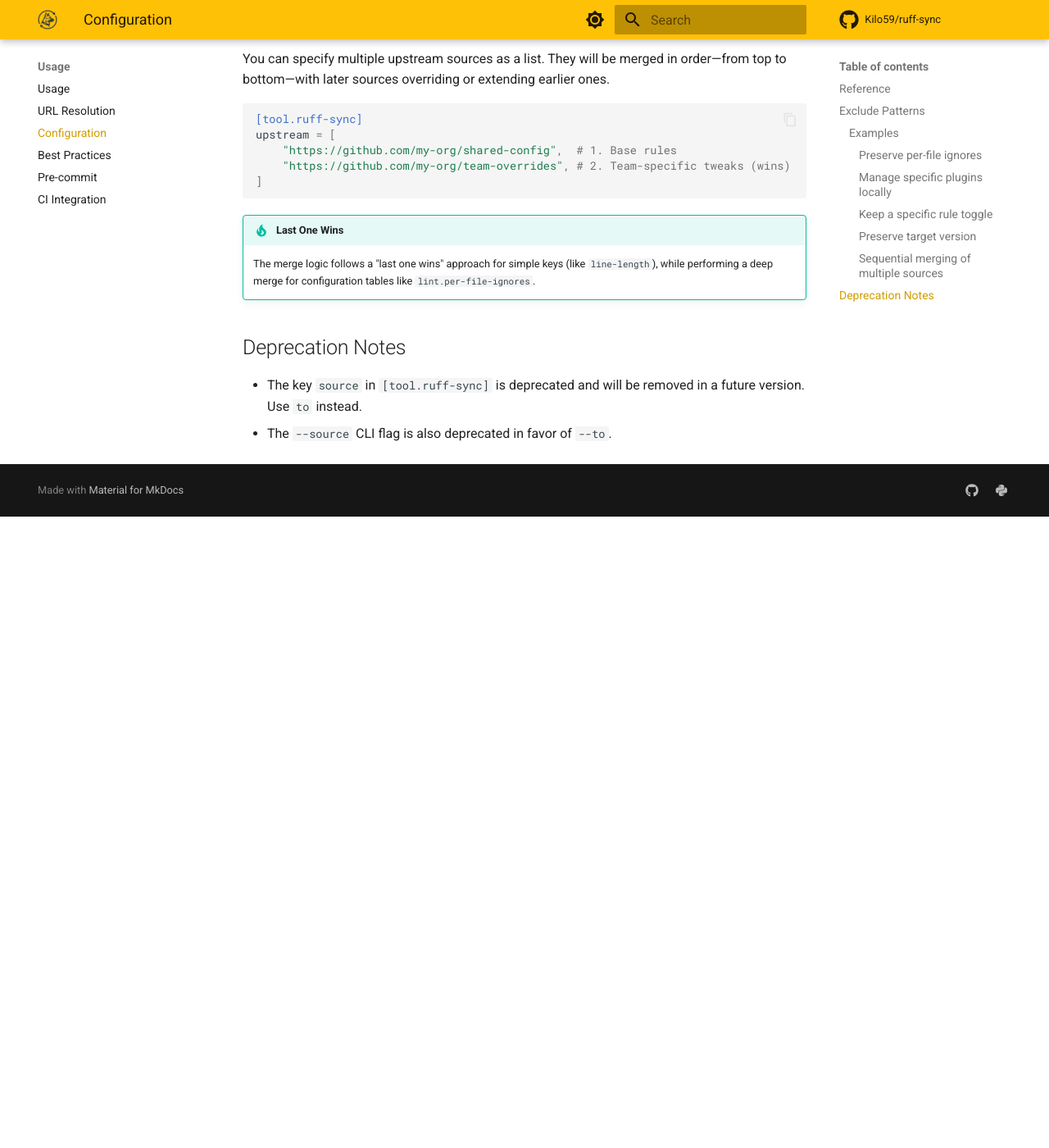
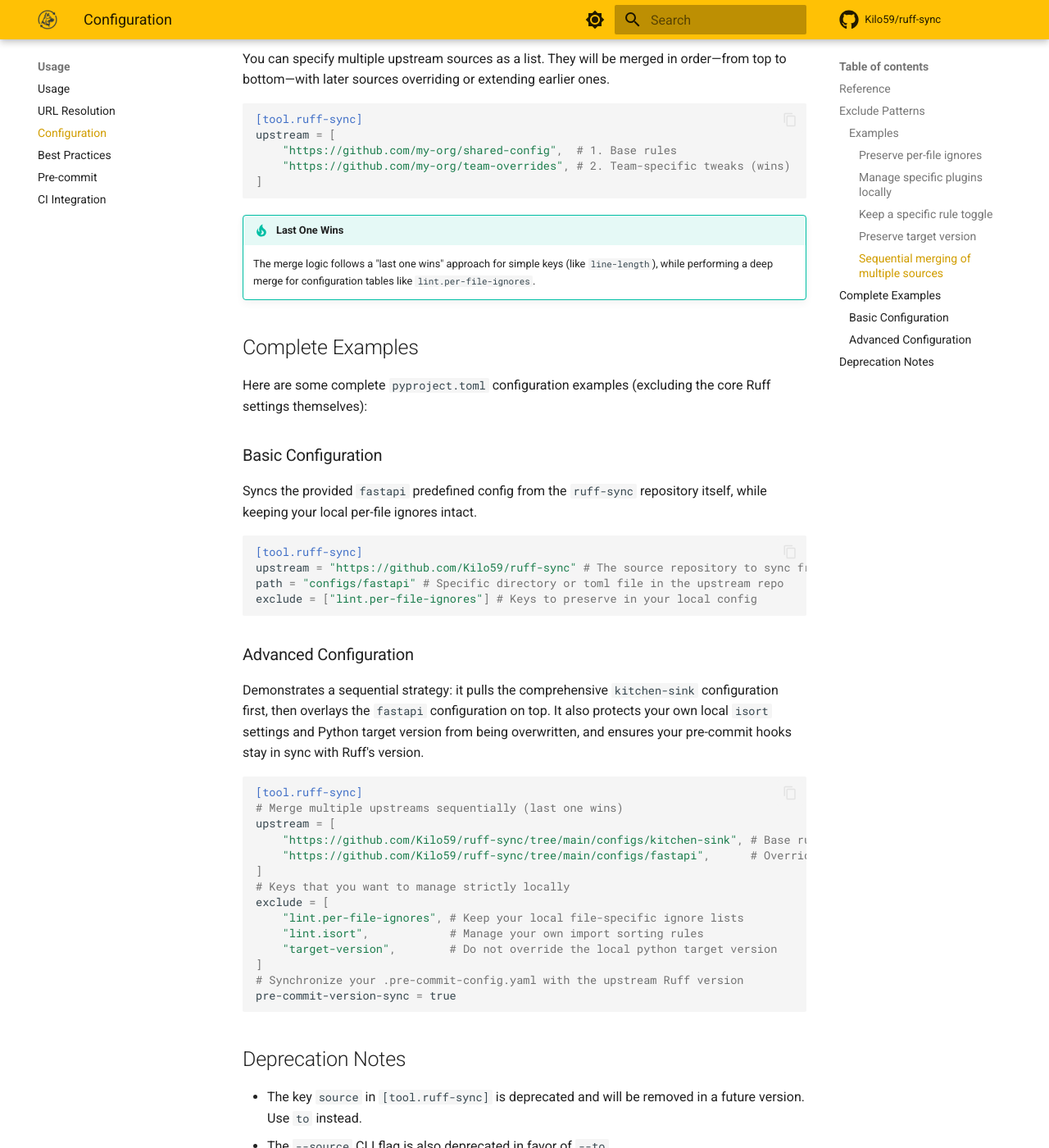
Before and after one commit to Kilo59/ruff-sync, an MkDocs documentation site: the page built from docs/configuration.md, in a window 1280 px wide and 1400 px high, scrolled down 1970 px. Shown: the whole window at 82% size. Built offline with MkDocs 1.6.1 and Material for MkDocs 9.7.7, drawn with Linux system fonts in a browser that asks for light colours; comment, search, counter and statistics services are not loaded; before the commit the page ends 2600 px from its top, so only the background shows below that.

Commit message:
add comments

````diff
--- a/docs/configuration.md
+++ b/docs/configuration.md
@@ -77,6 +77,26 @@
 !!! tip "Last One Wins"
     The merge logic follows a "last one wins" approach for simple keys (like `line-length`), while performing a deep merge for configuration tables like `lint.per-file-ignores`.
 
+## Complete Examples
+
+Here are some complete `pyproject.toml` configuration examples (excluding the core Ruff settings themselves):
+
+### Basic Configuration
+
+Syncs the provided `fastapi` predefined config from the `ruff-sync` repository itself, while keeping your local per-file ignores intact.
+
+```toml
+--8<-- "docs/examples/basic-config.toml"
+```
+
+### Advanced Configuration
+
+Demonstrates a sequential strategy: it pulls the comprehensive `kitchen-sink` configuration first, then overlays the `fastapi` configuration on top. It also protects your own local `isort` settings and Python target version from being overwritten, and ensures your pre-commit hooks stay in sync with Ruff's version.
+
+```toml
+--8<-- "docs/examples/advanced-config.toml"
+```
+
 ## Deprecation Notes
 
 - The key `source` in `[tool.ruff-sync]` is deprecated and will be removed in a future version. Use `to` instead.
--- /dev/null
+++ b/docs/examples/advanced-config.toml
@@ -0,0 +1,14 @@
+[tool.ruff-sync]
+# Merge multiple upstreams sequentially (last one wins)
+upstream = [
+    "https://github.com/Kilo59/ruff-sync/tree/main/configs/kitchen-sink", # Base rules
+    "https://github.com/Kilo59/ruff-sync/tree/main/configs/fastapi",      # Overrides with asyncio/web focus
+]
+# Keys that you want to manage strictly locally
+exclude = [
+    "lint.per-file-ignores", # Keep your local file-specific ignore lists
+    "lint.isort",            # Manage your own import sorting rules
+    "target-version",        # Do not override the local python target version
+]
+# Synchronize your .pre-commit-config.yaml with the upstream Ruff version
+pre-commit-version-sync = true
--- /dev/null
+++ b/docs/examples/basic-config.toml
@@ -0,0 +1,4 @@
+[tool.ruff-sync]
+upstream = "https://github.com/Kilo59/ruff-sync" # The source repository to sync from
+path = "configs/fastapi" # Specific directory or toml file in the upstream repo
+exclude = ["lint.per-file-ignores"] # Keys to preserve in your local config
````
